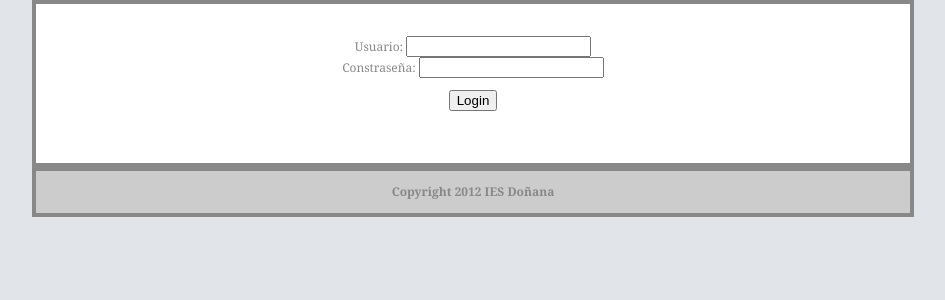
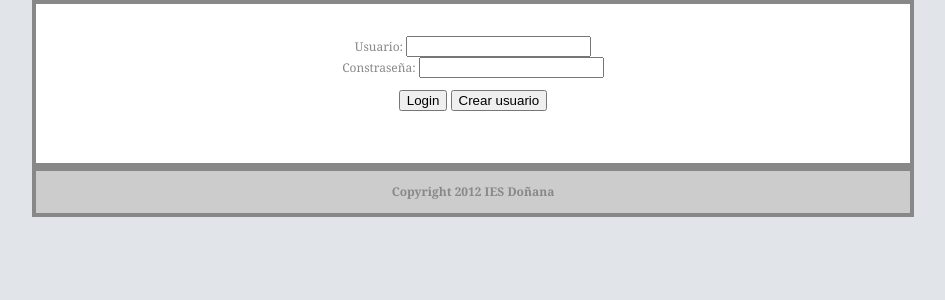
Before and after one commit to ricpelo/caralibro, a CodeIgniter app: page /web/index.php/usuarios/login in a window 1280 px wide. Shown: the part 96-396 px from the top of the page, without its empty margins (167-1112 px from the left). Run offline with CodeIgniter, Linux system fonts and the light colour scheme.

Commit message:
Actualizacion de la funcion index en usuarios

```diff
--- a/application/controllers/usuarios.php
+++ b/application/controllers/usuarios.php
@@ -40,6 +40,8 @@ class Usuarios extends CI_Controller {
         $mensaje = 'Error: usuario o contraseña incorrectos';
       }
 
+    } elseif ($this->input->post('crear')) {
+        redirect('usuarios/crear');
     } else {
       $mensaje = $this->session->flashdata('mensaje');
     }
@@ -66,6 +68,10 @@ class Usuarios extends CI_Controller {
 			  $this->session->set_flashdata('mensaje', 'El usuario se creo correctamente.');
 			  redirect('usuarios/login');
 		  }
+
+  	} elseif($this->input->post('cancelar')) {
+  	  redirect('usuarios/login');
+
   	} else {
   	    $data['mensaje'] = 'Introduce los datos para el registro.';
   	    $this->template->load('template','usuarios/crear',$data);
--- a/application/views/usuarios/login.php
+++ b/application/views/usuarios/login.php
@@ -6,5 +6,6 @@
     <?= form_input('email') ?><br/>
     <?= form_label('Constraseña:', 'password') ?>
     <?= form_password('password') ?><br/>
- <p><?= form_submit('login', 'Login') ?></p>
+ <p><?= form_submit('login', 'Login') ?>
+    <?= form_submit('crear', 'Crear usuario')?></p>
 <?= form_close() ?>
```
Lines whose indentation alone changed are shown as unchanged.
